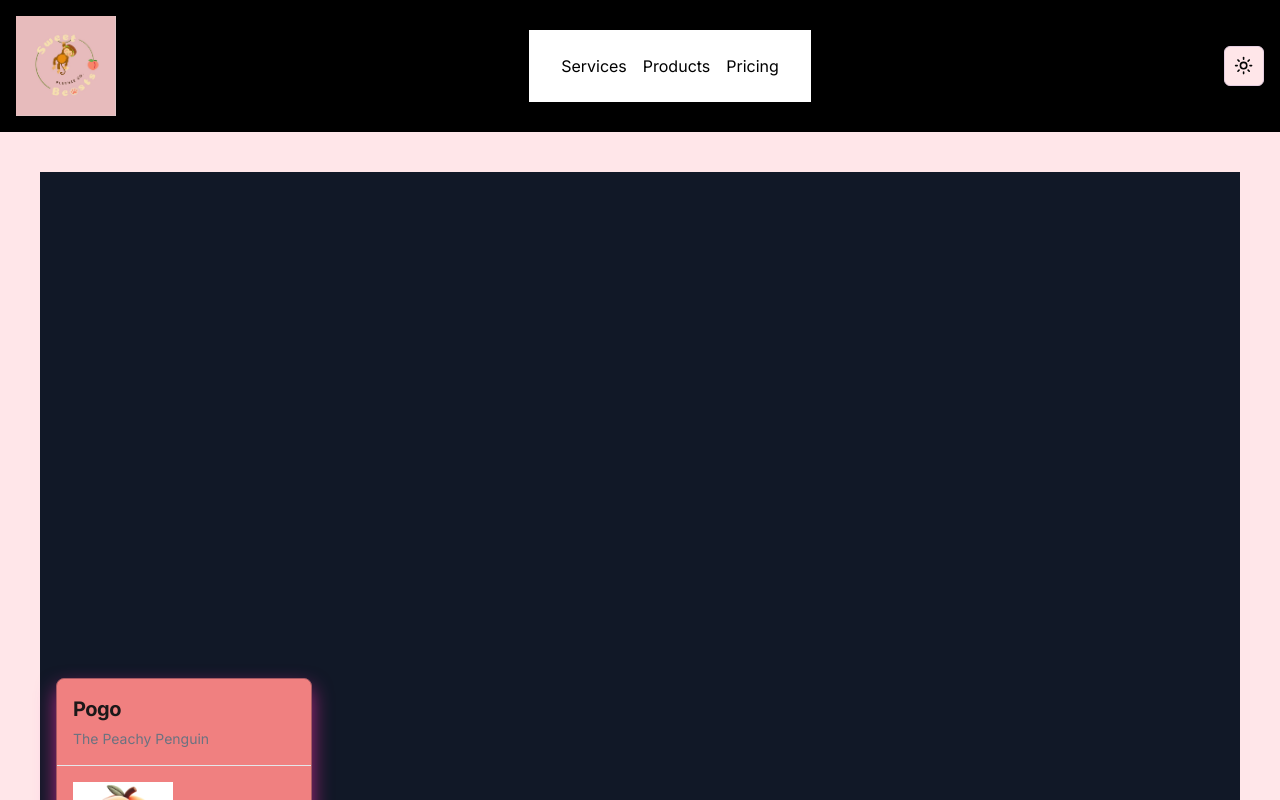
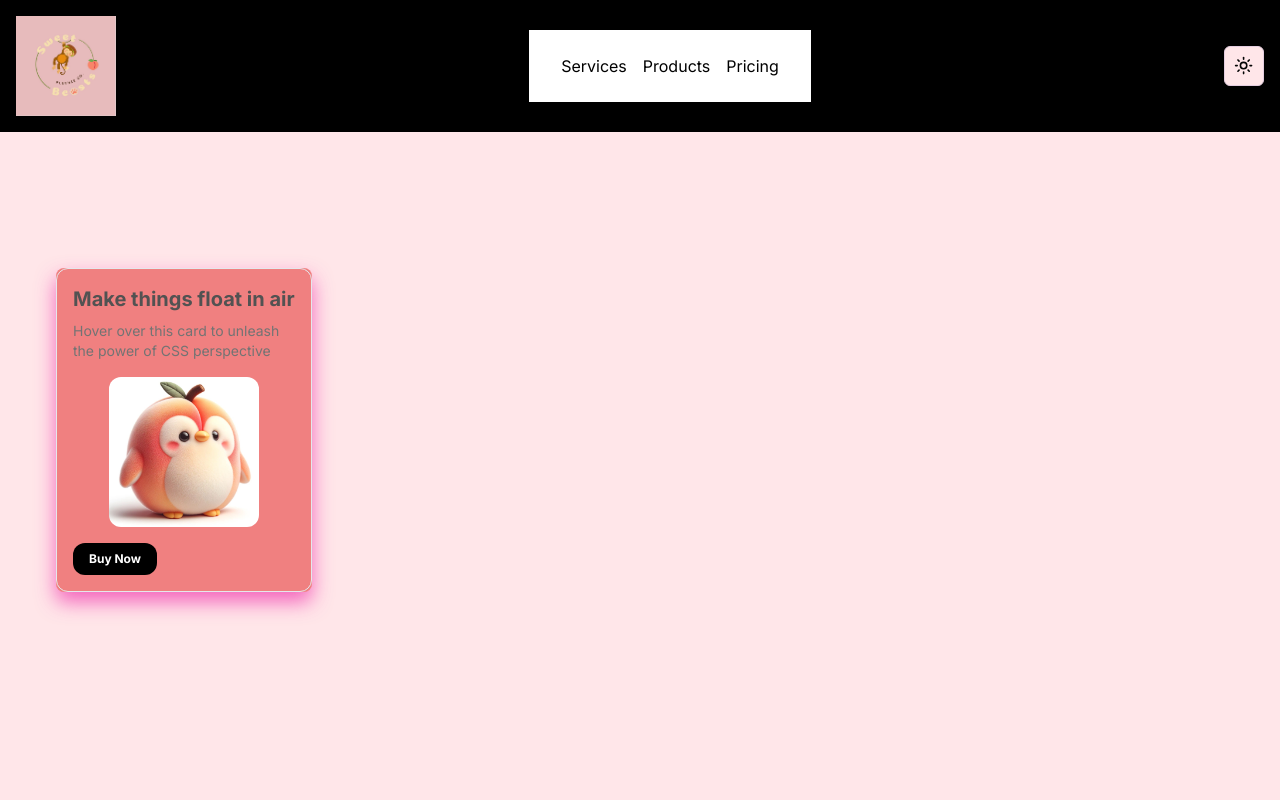
Before and after one commit to AgrawalVi/SweetBeasts, a Next.js app: page / in a window 1280 px wide. Shown: the top 800 px of the page. Built offline with nearby package versions, Linux system fonts and the light colour scheme.

Commit message:
Makes card hovering

```diff
--- a/package.json
+++ b/package.json
@@ -64,6 +64,8 @@
     "@types/react": "^18",
     "@types/react-dom": "^18",
     "postcss": "^8",
+    "prettier": "^3.2.5",
+    "prettier-plugin-tailwindcss": "^0.5.14",
     "tailwindcss": "^3.4.1",
     "typescript": "^5"
   }
--- a/src/app/page.tsx
+++ b/src/app/page.tsx
@@ -8,28 +8,36 @@ import {
   CardHeader,
   CardTitle,
 } from "@/components/ui/card";
-import Image  from 'next/image'
+import { CardBody, CardContainer, CardItem } from "@/components/ui/3d-card";
+import Image from 'next/image';
 
 export default function Home() {
   return (
-    <main className="flex items-end justify-start min-h-screen p-4 bg-gray-900">
-      <Card style={{ backgroundColor: '#F08080' }} className="w-64 shadow-lg rounded-lg shadow-[0_10px_20px_rgba(240,_46,_170,_0.7)]">
-        <CardHeader className="p-4 border-b border-gray-200">
-          <CardTitle className="text-xl font-bold">Pogo</CardTitle>
-          <CardDescription className="text-gray-500">The Peachy Penguin</CardDescription>
-        </CardHeader>
-        <CardContent className="p-4 ">
-          < Image
-            src="/pogo.jpg"
-            width={100}
-            height={100}
-            alt="Pogo"
-          />
-        </CardContent>
-        <CardFooter className="p-4 border-t border-gray-200">
-          <p>Buy Now</p>
-        </CardFooter>
-      </Card>
+    <main className="flex flex-col items-start justify-start min-h-screen p-4 bg-[hsl(var(--background))] gap-4">
+      <CardContainer className="w-64 shadow-lg rounded-lg bg-[#F08080] shadow-[0_10px_20px_rgba(240,_46,_170,_0.7)]">
+        <CardBody className="relative group/card w-full h-auto rounded-xl p-4 border border-gray-200 bg-[#F08080]">
+          <CardItem translateZ="50" className="text-xl font-bold text-neutral-600 dark:text-white">
+            Make things float in air
+          </CardItem>
+          <CardItem as="p" translateZ="60" className="text-neutral-500 text-sm max-w-sm mt-2 dark:text-neutral-300">
+            Hover over this card to unleash the power of CSS perspective
+          </CardItem>
+          <CardItem translateZ="100" className="w-full mt-4 flex justify-center">
+            <Image
+              src="/pogo.jpg"
+              width={150}
+              height={150}
+              className="object-cover rounded-xl"
+              alt="thumbnail"
+            />
+          </CardItem>
+          <div className="flex justify-between items-center mt-4">
+            <CardItem translateZ={20} as="button" className="px-4 py-2 rounded-xl bg-black dark:bg-white dark:text-black text-white text-xs font-bold">
+              Buy Now
+            </CardItem>
+          </div>
+        </CardBody>
+      </CardContainer>
     </main>
   );
 }
--- /dev/null
+++ b/src/components/ui/3d-card.tsx
@@ -0,0 +1,155 @@
+"use client";
+
+import { cn } from "@/utils/cn";
+import Image from "next/image";
+import React, {
+  createContext,
+  useState,
+  useContext,
+  useRef,
+  useEffect,
+} from "react";
+
+const MouseEnterContext = createContext<
+  [boolean, React.Dispatch<React.SetStateAction<boolean>>] | undefined
+>(undefined);
+
+export const CardContainer = ({
+  children,
+  className,
+  containerClassName,
+}: {
+  children?: React.ReactNode;
+  className?: string;
+  containerClassName?: string;
+}) => {
+  const containerRef = useRef<HTMLDivElement>(null);
+  const [isMouseEntered, setIsMouseEntered] = useState(false);
+
+  const handleMouseMove = (e: React.MouseEvent<HTMLDivElement>) => {
+    if (!containerRef.current) return;
+    const { left, top, width, height } =
+      containerRef.current.getBoundingClientRect();
+    const x = (e.clientX - left - width / 2) / 25;
+    const y = (e.clientY - top - height / 2) / 25;
+    containerRef.current.style.transform = `rotateY(${x}deg) rotateX(${y}deg)`;
+  };
+
+  const handleMouseEnter = (e: React.MouseEvent<HTMLDivElement>) => {
+    setIsMouseEntered(true);
+    if (!containerRef.current) return;
+  };
+
+  const handleMouseLeave = (e: React.MouseEvent<HTMLDivElement>) => {
+    if (!containerRef.current) return;
+    setIsMouseEntered(false);
+    containerRef.current.style.transform = `rotateY(0deg) rotateX(0deg)`;
+  };
+  return (
+    <MouseEnterContext.Provider value={[isMouseEntered, setIsMouseEntered]}>
+      <div
+        className={cn(
+          "py-20 flex items-center justify-center",
+          containerClassName
+        )}
+        style={{
+          perspective: "1000px",
+        }}
+      >
+        <div
+          ref={containerRef}
+          onMouseEnter={handleMouseEnter}
+          onMouseMove={handleMouseMove}
+          onMouseLeave={handleMouseLeave}
+          className={cn(
+            "flex items-center justify-center relative transition-all duration-200 ease-linear",
+            className
+          )}
+          style={{
+            transformStyle: "preserve-3d",
+          }}
+        >
+          {children}
+        </div>
+      </div>
+    </MouseEnterContext.Provider>
+  );
+};
+
+export const CardBody = ({
+  children,
+  className,
+}: {
+  children: React.ReactNode;
+  className?: string;
+}) => {
+  return (
+    <div
+      className={cn(
+        "h-96 w-96 [transform-style:preserve-3d]  [&>*]:[transform-style:preserve-3d]",
+        className
+      )}
+    >
+      {children}
+    </div>
+  );
+};
+
+export const CardItem = ({
+  as: Tag = "div",
+  children,
+  className,
+  translateX = 0,
+  translateY = 0,
+  translateZ = 0,
+  rotateX = 0,
+  rotateY = 0,
+  rotateZ = 0,
+  ...rest
+}: {
+  as?: React.ElementType;
+  children: React.ReactNode;
+  className?: string;
+  translateX?: number | string;
+  translateY?: number | string;
+  translateZ?: number | string;
+  rotateX?: number | string;
+  rotateY?: number | string;
+  rotateZ?: number | string;
+  [key: string]: any;
+}) => {
+  const ref = useRef<HTMLDivElement>(null);
+  const [isMouseEntered] = useMouseEnter();
+
+  useEffect(() => {
+    handleAnimations();
+  }, [isMouseEntered]);
+
+  const handleAnimations = () => {
+    if (!ref.current) return;
+    if (isMouseEntered) {
+      ref.current.style.transform = `translateX(${translateX}px) translateY(${translateY}px) translateZ(${translateZ}px) rotateX(${rotateX}deg) rotateY(${rotateY}deg) rotateZ(${rotateZ}deg)`;
+    } else {
+      ref.current.style.transform = `translateX(0px) translateY(0px) translateZ(0px) rotateX(0deg) rotateY(0deg) rotateZ(0deg)`;
+    }
+  };
+
+  return (
+    <Tag
+      ref={ref}
+      className={cn("w-fit transition duration-200 ease-linear", className)}
+      {...rest}
+    >
+      {children}
+    </Tag>
+  );
+};
+
+// Create a hook to use the context
+export const useMouseEnter = () => {
+  const context = useContext(MouseEnterContext);
+  if (context === undefined) {
+    throw new Error("useMouseEnter must be used within a MouseEnterProvider");
+  }
+  return context;
+};
```
Also changed, not shown: 1 other file (tests, documents, lock files or other folders).
